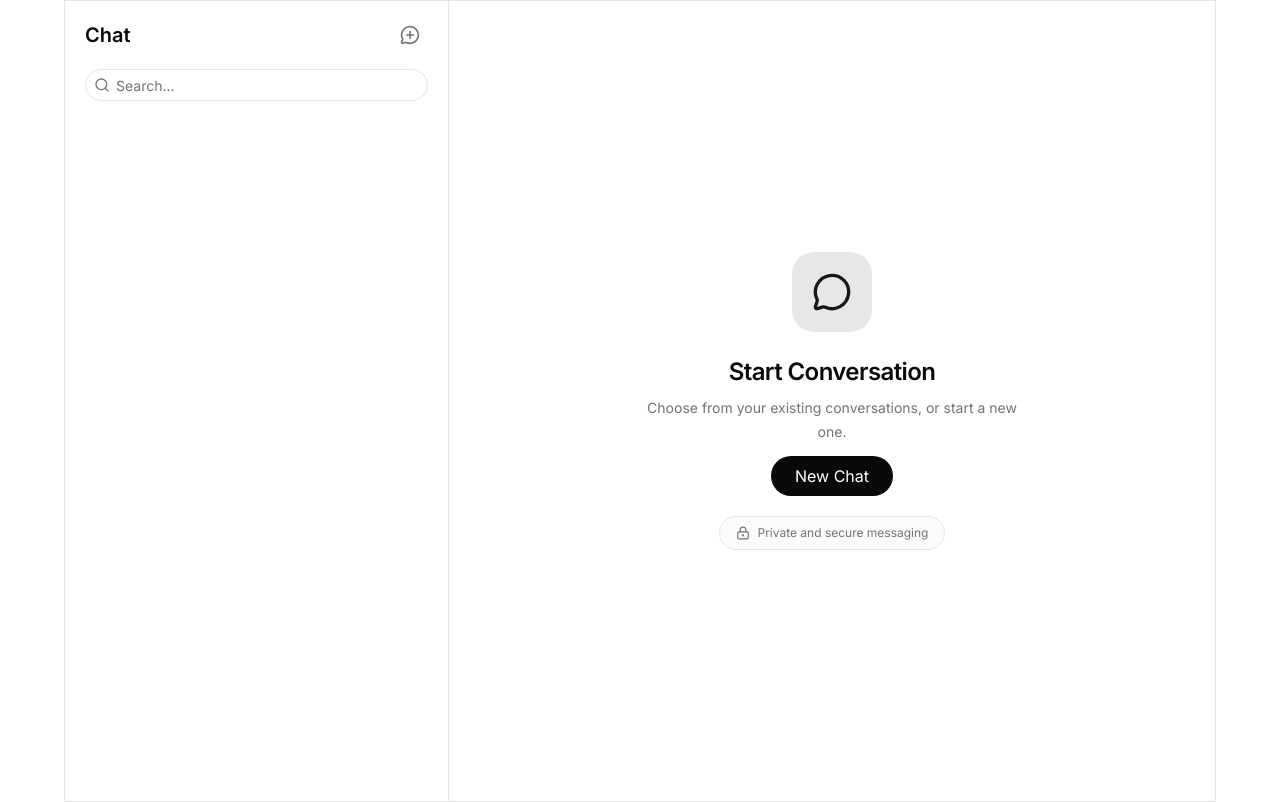
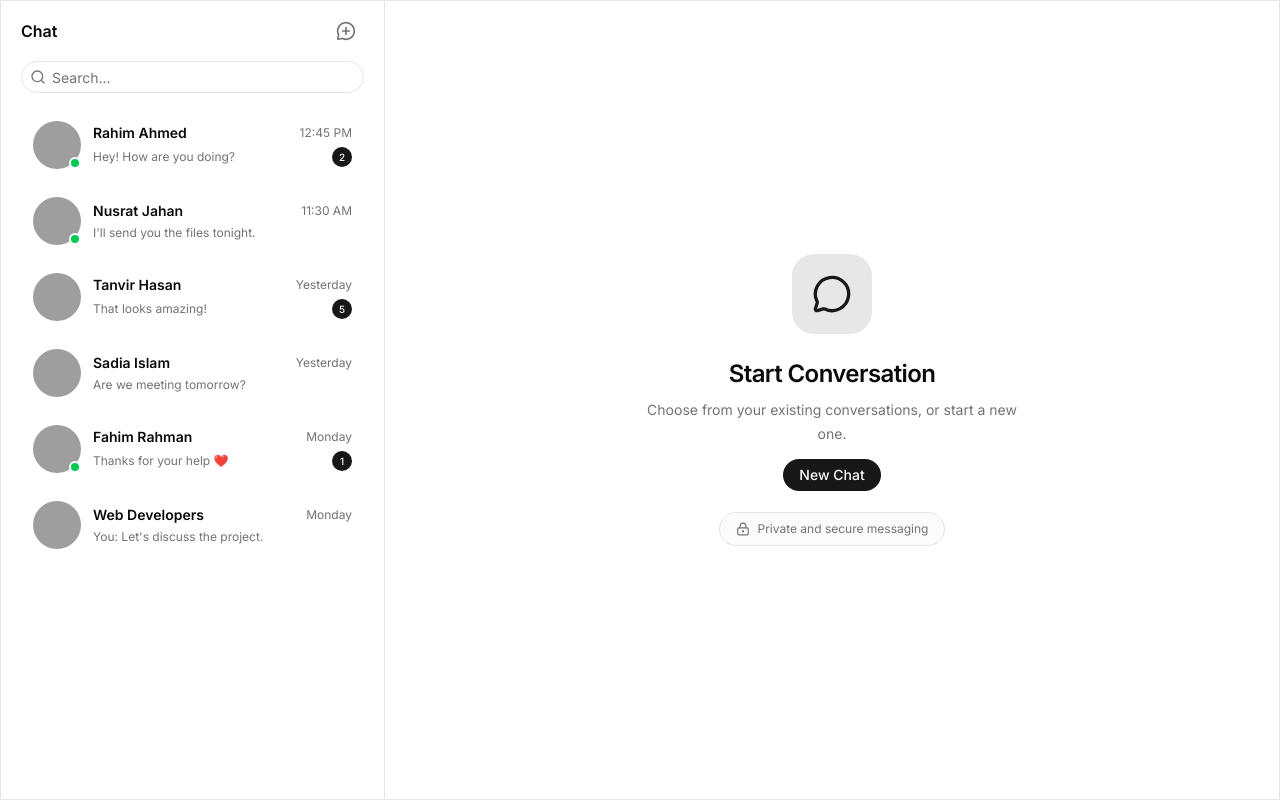
Before and after one commit to tfshorifulislam/Message-webApp, a Next.js app: page / in a window 1280 px wide. Built offline with nearby package versions, Linux system fonts and the light colour scheme; grey boxes are pictures that could not be loaded.

Commit message:
sidebar data fetch done

```diff
--- /dev/null
+++ b/src/components/chat/ChatConversationList.tsx
@@ -0,0 +1,52 @@
+import { dummyChats } from "@/data/dummy-chats";
+import { Avatar, AvatarFallback, AvatarImage } from "../ui/avatar";
+import { Badge } from "../ui/badge";
+
+const ChatConversationList = () => {
+  return (
+    <div className="mt-4 flex flex-col gap-1">
+      {dummyChats.map((chat) => (
+        <button
+          key={chat.id}
+          className="flex w-full items-center gap-3 rounded-xl p-3 text-left transition-colors hover:bg-muted"
+        >
+          <div className="relative shrink-0">
+            <Avatar className="size-12">
+              <AvatarImage src={chat.avatar} alt={chat.name} />
+              <AvatarFallback>{chat.name.slice(0, 2)}</AvatarFallback>
+            </Avatar>
+
+            {chat.online && (
+              <span className="absolute bottom-0 right-0 size-3 rounded-full border-2 border-background bg-green-500" />
+            )}
+          </div>
+
+          <div className="min-w-0 flex-1">
+            <div className="flex items-center justify-between gap-2">
+              <span className="truncate text-sm font-semibold">
+                {chat.name}
+              </span>
+              <span className="shrink-0 text-xs text-muted-foreground">
+                {chat.time}
+              </span>
+            </div>
+
+            <div className="mt-1 flex items-center justify-between gap-2">
+              <p className="truncate text-xs text-muted-foreground">
+                {chat.lastMessage}
+              </p>
+
+              {chat.unreadCount > 0 && (
+                <Badge className="size-5 shrink-0 justify-center rounded-full p-0 text-[10px]">
+                  {chat.unreadCount}
+                </Badge>
+              )}
+            </div>
+          </div>
+        </button>
+      ))}
+    </div>
+  );
+};
+
+export default ChatConversationList;
--- a/src/components/chat/ChatInitPage.tsx
+++ b/src/components/chat/ChatInitPage.tsx
@@ -1,7 +1,8 @@
 import { MessageCircle, LockKeyhole } from "lucide-react";
-import ChatSarchModal from "./ChatSarchModal";
+import { Button } from "@/components/ui/button";
+import { SearchModal } from "./ChatType";
 
-const ChatInitPage = () => {
+const ChatInitPage = ({ onNewChat }: SearchModal) => {
   return (
     <main className="flex h-full w-full flex-col items-center justify-center bg-background px-6 text-center">
       <div className="flex size-20 items-center justify-center rounded-3xl bg-primary/10">
@@ -17,7 +18,12 @@ const ChatInitPage = () => {
       </p>
 
       <div className="mt-3">
-        <ChatSarchModal />
+        <Button
+          className="cursor-pointer rounded-full px-4 py-4"
+          onClick={onNewChat}
+          >
+          New Chat
+        </Button>
       </div>
 
       <div className="mt-5 flex items-center gap-2 rounded-full border bg-muted/40 px-4 py-2 text-xs text-muted-foreground">
--- a/src/components/chat/ChatLayout.tsx
+++ b/src/components/chat/ChatLayout.tsx
@@ -1,18 +1,32 @@
-import React from 'react';
-import ChatRightPannel from './ChatRightPannel';
-import ChatInitPage from './ChatInitPage';
+
+"use client";
+
+import { useState } from "react";
+import ChatRightPannel from "./ChatRightPannel";
+import ChatInitPage from "./ChatInitPage";
+import ChatSarchModal from "./ChatSarchModal";
 
 const ChatLayout = () => {
-    return (
-        <div className='max-w-6xl mx-auto flex border'>
-            <div>
-                <ChatRightPannel/>
-            </div>
-            <div className='flex min-w-0 h-screen flex-1 justify-center items-center'>
-               <ChatInitPage/>
-            </div>
-        </div>
-    );
+  const [open, setOpen] = useState(false);
+
+  return (
+    <div className="mx-auto flex h-screen max-w-7xl border">
+      <ChatRightPannel
+        onNewChat={() => setOpen(true)}
+      />
+
+      <div className="flex min-w-0 flex-1 items-center justify-center">
+        <ChatInitPage
+          onNewChat={() => setOpen(true)}
+        />
+      </div>
+
+      <ChatSarchModal
+        open={open}
+        onOpenChange={setOpen}
+      />
+    </div>
+  );
 };
 
 export default ChatLayout;
--- a/src/components/chat/ChatRightPannel.tsx
+++ b/src/components/chat/ChatRightPannel.tsx
@@ -1,19 +1,19 @@
-
 import { MessageCirclePlus } from "lucide-react";
 import { ChatSearch } from "./ChatSearch";
 import { Button } from "@/components/ui/button";
+import { SearchModal } from "./ChatType";
+import ChatConversationList from "./ChatConversationList";
 
-const ChatRightPannel = () => {
+const ChatRightPannel = ({ onNewChat }: SearchModal) => {
   return (
     <aside className="flex h-full w-sm flex-col border-r bg-background px-5">
       {/* Header */}
-      <div className="flex shrink-0 items-center justify-between py-4">
-        <h3 className="text-xl font-semibold">
-          Chat
-        </h3>
+      <div className="flex items-center justify-between py-3">
+        <h3 className="text-md font-semibold">Chat</h3>
 
         <Button
           variant="ghost"
+          onClick={onNewChat}
           size="icon"
           className="size-9 rounded-full text-muted-foreground hover:text-foreground cursor-pointer"
           aria-label="New chat"
@@ -22,13 +22,15 @@ const ChatRightPannel = () => {
         </Button>
       </div>
 
-
       {/* Search */}
       <div>
         <ChatSearch />
       </div>
 
-
+      {/* chat conversation List */}
+      <div>
+        <ChatConversationList />
+      </div>
     </aside>
   );
 };
--- a/src/components/chat/ChatSarchModal.tsx
+++ b/src/components/chat/ChatSarchModal.tsx
@@ -1,28 +1,33 @@
+
 import {
   Dialog,
   DialogContent,
   DialogHeader,
   DialogTitle,
   DialogDescription,
-  DialogTrigger,
 } from "@/components/ui/dialog";
-import { Button } from "@/components/ui/button";
+
 import { ChatSearch } from "./ChatSearch";
 
-const ChatSarchModal = () => {
+interface ChatSarchModalProps {
+  open: boolean;
+  onOpenChange: (open: boolean) => void;
+}
+
+const ChatSarchModal = ({
+  open,
+  onOpenChange,
+}: ChatSarchModalProps) => {
   return (
-    <Dialog>
-      <DialogTrigger className="rounded-full px-6 py-2 cursor-pointer bg-foreground text-background">
-        New Chat
-      </DialogTrigger>
-
+    <Dialog open={open} onOpenChange={onOpenChange}>
       <DialogContent>
         <DialogHeader>
           <DialogTitle>New Chat</DialogTitle>
-          <DialogDescription>Start a new conversation.</DialogDescription>
+          <DialogDescription>
+            Start a new conversation.
+          </DialogDescription>
         </DialogHeader>
 
-        {/* Modal content */}
         <ChatSearch />
       </DialogContent>
     </Dialog>
--- /dev/null
+++ b/src/components/chat/ChatType.tsx
@@ -0,0 +1,3 @@
+export type SearchModal = {
+  onNewChat: () => void;
+}
--- /dev/null
+++ b/src/components/ui/avatar.tsx
@@ -0,0 +1,108 @@
+"use client"
+
+import * as React from "react"
+import { Avatar as AvatarPrimitive } from "@base-ui/react/avatar"
+import { cn } from "cn"
+
+function Avatar({
+  className,
+  size = "default",
+  ...props
+}: AvatarPrimitive.Root.Props & {
+  size?: "default" | "sm" | "lg"
+}) {
+  return (
+    <AvatarPrimitive.Root
+      data-slot="avatar"
+      data-size={size}
+      className={cn(
+        "group/avatar relative flex size-8 shrink-0 rounded-full select-none after:absolute after:inset-0 after:rounded-full after:border after:border-border after:mix-blend-darken data-[size=lg]:size-10 data-[size=sm]:size-6 dark:after:mix-blend-lighten",
+        className
+      )}
+      {...props}
+    />
+  )
+}
+
+function AvatarImage({ className, ...props }: AvatarPrimitive.Image.Props) {
+  return (
+    <AvatarPrimitive.Image
+      data-slot="avatar-image"
+      className={cn(
+        "aspect-square size-full rounded-full object-cover",
+        className
+      )}
+      {...props}
+    />
+  )
+}
+
+function AvatarFallback({
+  className,
+  ...props
+}: AvatarPrimitive.Fallback.Props) {
+  return (
+    <AvatarPrimitive.Fallback
+      data-slot="avatar-fallback"
+      className={cn(
+        "flex size-full items-center justify-center rounded-full bg-muted text-sm text-muted-foreground group-data-[size=sm]/avatar:text-xs",
+        className
+      )}
+      {...props}
+    />
+  )
+}
+
+function AvatarBadge({ className, ...props }: React.ComponentProps<"span">) {
+  return (
+    <span
+      data-slot="avatar-badge"
+      className={cn(
+        "absolute right-0 bottom-0 z-10 inline-flex items-center justify-center rounded-full bg-primary text-primary-foreground bg-blend-color ring-2 ring-background select-none",
+        "group-data-[size=sm]/avatar:size-2 group-data-[size=sm]/avatar:[&>svg]:hidden",
+        "group-data-[size=default]/avatar:size-2.5 group-data-[size=default]/avatar:[&>svg]:size-2",
+        "group-data-[size=lg]/avatar:size-3 group-data-[size=lg]/avatar:[&>svg]:size-2",
+        className
+      )}
+      {...props}
+    />
+  )
+}
+
+function AvatarGroup({ className, ...props }: React.ComponentProps<"div">) {
+  return (
+    <div
+      data-slot="avatar-group"
+      className={cn(
+        "group/avatar-group flex -space-x-2 *:data-[slot=avatar]:ring-2 *:data-[slot=avatar]:ring-background",
+        className
+      )}
+      {...props}
+    />
+  )
+}
+
+function AvatarGroupCount({
+  className,
+  ...props
+}: React.ComponentProps<"div">) {
+  return (
+    <div
+      data-slot="avatar-group-count"
+      className={cn(
+        "relative flex size-8 shrink-0 items-center justify-center rounded-full bg-muted text-sm text-muted-foreground ring-2 ring-background group-has-data-[size=lg]/avatar-group:size-10 group-has-data-[size=sm]/avatar-group:size-6 [&>svg]:size-4 group-has-data-[size=lg]/avatar-group:[&>svg]:size-5 group-has-data-[size=sm]/avatar-group:[&>svg]:size-3",
+        className
+      )}
+      {...props}
+    />
+  )
+}
+
+export {
+  Avatar,
+  AvatarImage,
+  AvatarFallback,
+  AvatarGroup,
+  AvatarGroupCount,
+  AvatarBadge,
+}
--- /dev/null
+++ b/src/components/ui/badge.tsx
@@ -0,0 +1,51 @@
+import { mergeProps } from "@base-ui/react/merge-props"
+import { useRender } from "@base-ui/react/use-render"
+import { cva, type VariantProps } from "class-variance-authority"
+import { cn } from "cn"
+
+const badgeVariants = cva(
+  "group/badge inline-flex h-5 w-fit shrink-0 items-center justify-center gap-1 overflow-hidden rounded-4xl border border-transparent px-2 py-0.5 text-xs font-medium whitespace-nowrap transition-all focus-visible:border-ring focus-visible:ring-[3px] focus-visible:ring-ring/50 has-data-[icon=inline-end]:pr-1.5 has-data-[icon=inline-start]:pl-1.5 aria-invalid:border-destructive aria-invalid:ring-destructive/20 dark:aria-invalid:ring-destructive/40 [&>svg]:pointer-events-none [&>svg]:size-3!",
+  {
+    variants: {
+      variant: {
+        default: "bg-primary text-primary-foreground [a]:hover:bg-primary/80",
+        secondary:
+          "bg-secondary text-secondary-foreground [a]:hover:bg-secondary/80",
+        destructive:
+          "bg-destructive/10 text-destructive focus-visible:ring-destructive/20 dark:bg-destructive/20 dark:focus-visible:ring-destructive/40 [a]:hover:bg-destructive/20",
+        outline:
+          "border-border text-foreground [a]:hover:bg-muted [a]:hover:text-muted-foreground",
+        ghost:
+          "hover:bg-muted hover:text-muted-foreground dark:hover:bg-muted/50",
+        link: "text-primary underline-offset-4 hover:underline",
+      },
+    },
+    defaultVariants: {
+      variant: "default",
+    },
+  }
+)
+
+function Badge({
+  className,
+  variant = "default",
+  render,
+  ...props
+}: useRender.ComponentProps<"span"> & VariantProps<typeof badgeVariants>) {
+  return useRender({
+    defaultTagName: "span",
+    props: mergeProps<"span">(
+      {
+        className: cn(badgeVariants({ variant }), className),
+      },
+      props
+    ),
+    render,
+    state: {
+      slot: "badge",
+      variant,
+    },
+  })
+}
+
+export { Badge, badgeVariants }
--- /dev/null
+++ b/src/data/dummy-chats.ts
@@ -0,0 +1,69 @@
+
+export const dummyChats = [
+  {
+    id: "1",
+    name: "Rahim Ahmed",
+    username: "@rahim",
+    avatar: "https://i.pravatar.cc/150?img=12",
+    lastMessage: "Hey! How are you doing?",
+    time: "12:45 PM",
+    unreadCount: 2,
+    online: true,
+    pinned: true,
+  },
+  {
+    id: "2",
+    name: "Nusrat Jahan",
+    username: "@nusrat",
+    avatar: "https://i.pravatar.cc/150?img=47",
+    lastMessage: "I'll send you the files tonight.",
+    time: "11:30 AM",
+    unreadCount: 0,
+    online: true,
+    pinned: false,
+  },
+  {
+    id: "3",
+    name: "Tanvir Hasan",
+    username: "@tanvir",
+    avatar: "https://i.pravatar.cc/150?img=11",
+    lastMessage: "That looks amazing!",
+    time: "Yesterday",
+    unreadCount: 5,
+    online: false,
+    pinned: false,
+  },
+  {
+    id: "4",
+    name: "Sadia Islam",
+    username: "@sadia",
+    avatar: "https://i.pravatar.cc/150?img=44",
+    lastMessage: "Are we meeting tomorrow?",
+    time: "Yesterday",
+    unreadCount: 0,
+    online: false,
+    pinned: false,
+  },
+  {
+    id: "5",
+    name: "Fahim Rahman",
+    username: "@fahim",
+    avatar: "https://i.pravatar.cc/150?img=13",
+    lastMessage: "Thanks for your help ❤️",
+    time: "Monday",
+    unreadCount: 1,
+    online: true,
+    pinned: false,
+  },
+  {
+    id: "6",
+    name: "Web Developers",
+    username: "@webdevs",
+    avatar: "https://i.pravatar.cc/150?img=50",
+    lastMessage: "You: Let's discuss the project.",
+    time: "Monday",
+    unreadCount: 0,
+    online: false,
+    pinned: true,
+  },
+];
```
